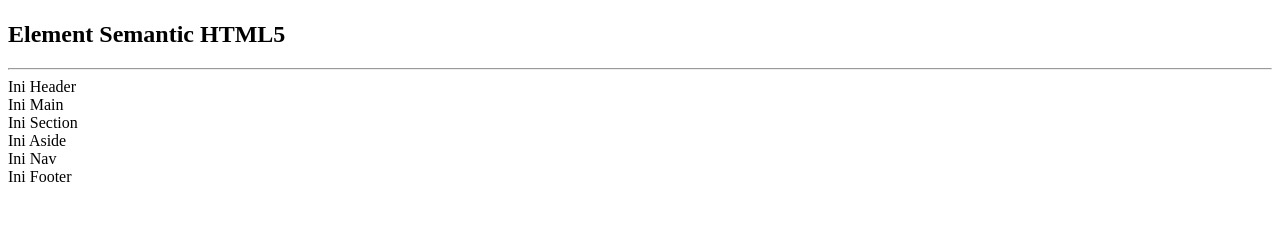
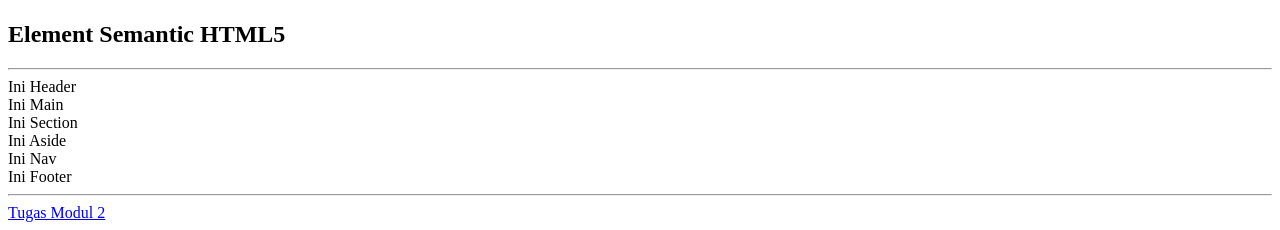
Before and after one commit to RifkiJunn/Materi-PAW-2, a plain HTML site: page index.html in a window 1280 px wide. Shown: the part 3364-3594 px from the top of the page. Before the commit the page ends 3558 px from the top, so only its background shows below. Drawn offline with Linux system fonts and the light colour scheme.

Commit message:
Add files via upload

```diff
--- a/index.html
+++ b/index.html
@@ -106,5 +106,8 @@
         <nav>Ini Nav</nav>
         <footer>Ini Footer</footer>
     </div>
+    <!-- link pengerjaan tugas -->
+     <hr>
+     <a href="tugasPAW2.html">Tugas Modul 2</a>
 </body>
 </html>
```
